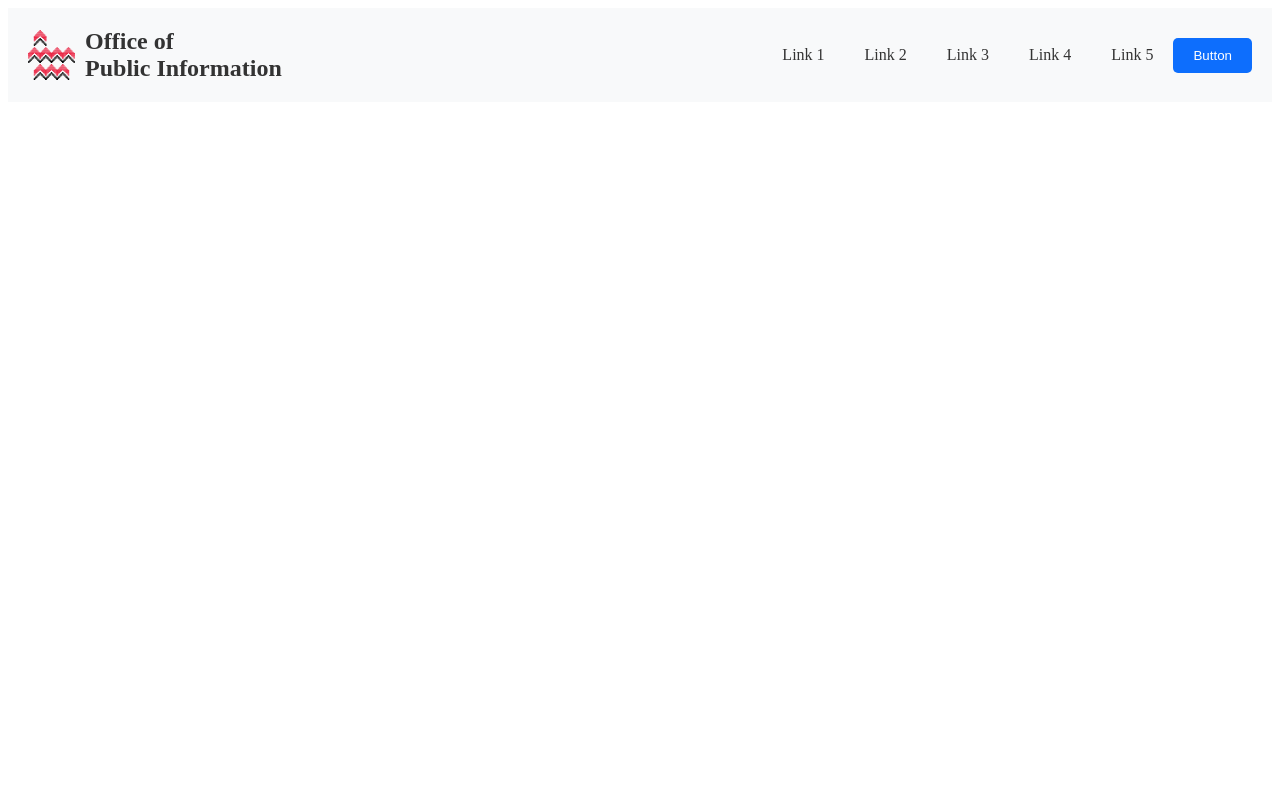
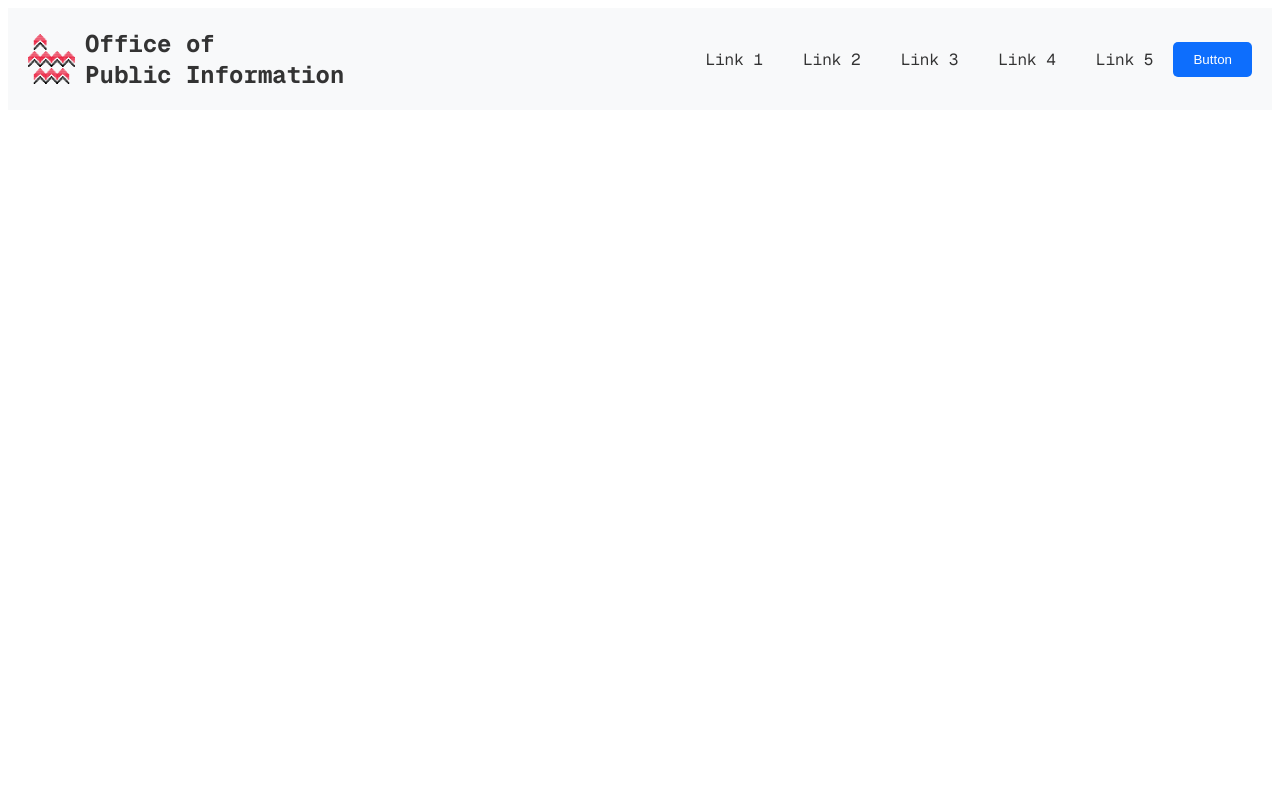
Before and after one commit to MSBandofChoctawIndians/react-template, a React (Vite) app: page / in a window 1280 px wide. Shown: the top 800 px of the page. Built offline with nearby package versions, Linux system fonts and the light colour scheme.

Commit message:
Add Geist library and update main container

```diff
--- a/package.json
+++ b/package.json
@@ -10,6 +10,7 @@
     "preview": "vite preview"
   },
   "dependencies": {
+    "geist": "^1.2.0",
     "react": "^18.2.0",
     "react-dom": "^18.2.0"
   },
--- a/src/App.jsx
+++ b/src/App.jsx
@@ -1,3 +1,4 @@
+import { GeistMono } from 'geist/font/mono'
 import React from 'react'
 import Carousel from './components/Carousel'
 import Card from './Card'
@@ -42,7 +43,7 @@ function App() {
   ]
 
   return (
-    <>
+    <main className={GeistMono.className}>
       <Navbar />
       <Carousel images={images} />
       <Card />
@@ -56,7 +57,7 @@ function App() {
         <List items={fruits} category="Fruits" />
         <List items={vegetables} category="Vegetables" />
       </React.Suspense>
-    </>
+    </main>
   )
 }
 
```
Also changed, not shown: 1 other file (tests, documents, lock files or other folders).
